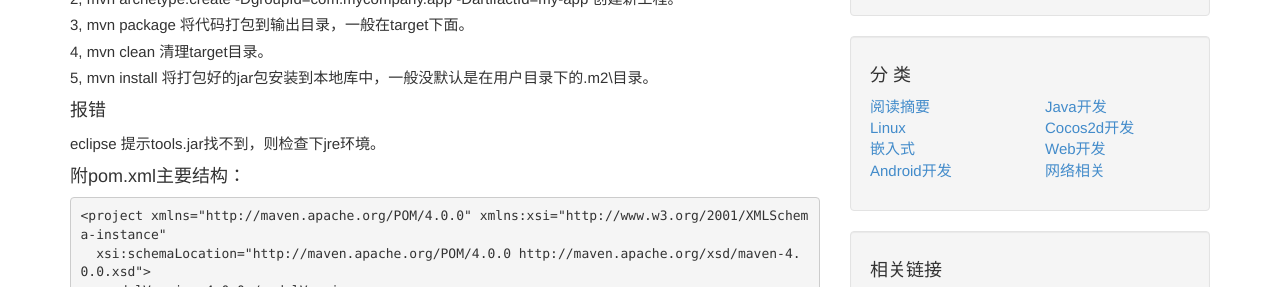
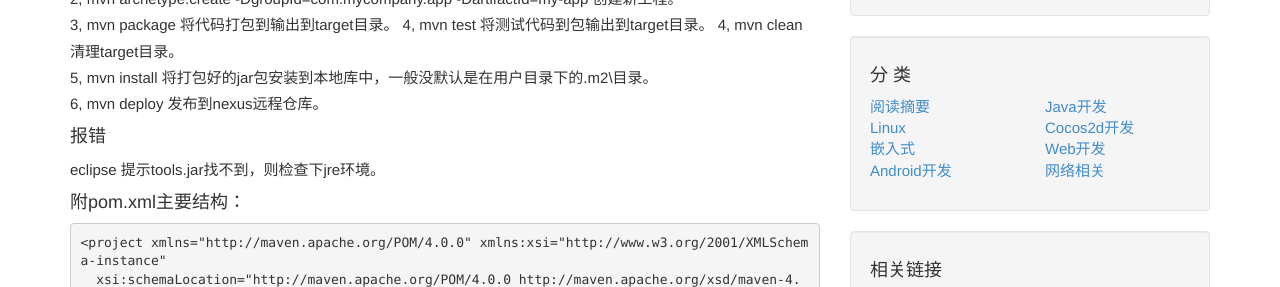
Before and after one commit to wdyggh/wdyggh.github.com, a Jekyll site: the page built from _posts/2014-12-13-maven-simple-steps.md, in a window 1280 px wide and 1303 px high, cut to the strip 234-521 px from the top of the window. Built offline with Jekyll 4.4.1, drawn with Linux system fonts in a browser that asks for light colours; Markdown is read by kramdown in place of the engine named in the settings; comment, search, counter and statistics services are not loaded.

Commit message:
update post

```diff
--- a/_posts/2014-12-13-maven-simple-steps.md
+++ b/_posts/2014-12-13-maven-simple-steps.md
@@ -7,9 +7,11 @@ tags: ["manven"]
 ####主要步骤
 1, download and install maven。
 2, mvn archetype:create -DgroupId=com.mycompany.app -DartifactId=my-app 创建新工程。
-3, mvn package 将代码打包到输出目录，一般在target下面。
+3, mvn package 将代码打包到输出到target目录。
+4, mvn test 将测试代码到包输出到target目录。
 4, mvn clean 清理target目录。
 5, mvn install 将打包好的jar包安装到本地库中，一般没默认是在用户目录下的.m2\目录。
+6, mvn deploy 发布到nexus远程仓库。
 
 ####报错
 eclipse 提示tools.jar找不到，则检查下jre环境。
```
